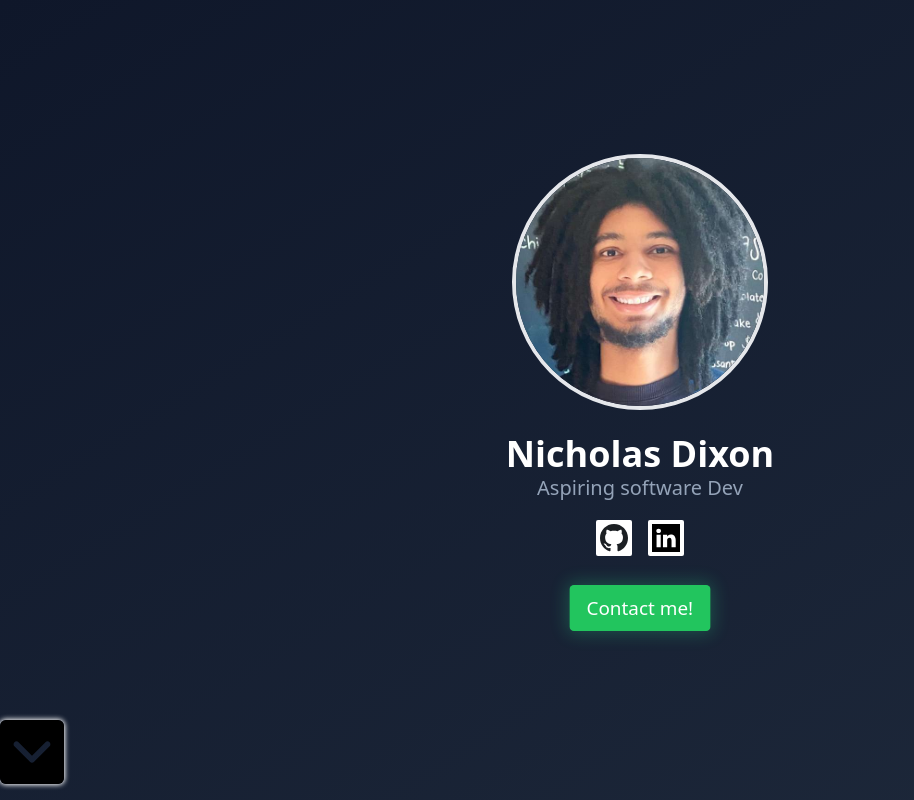
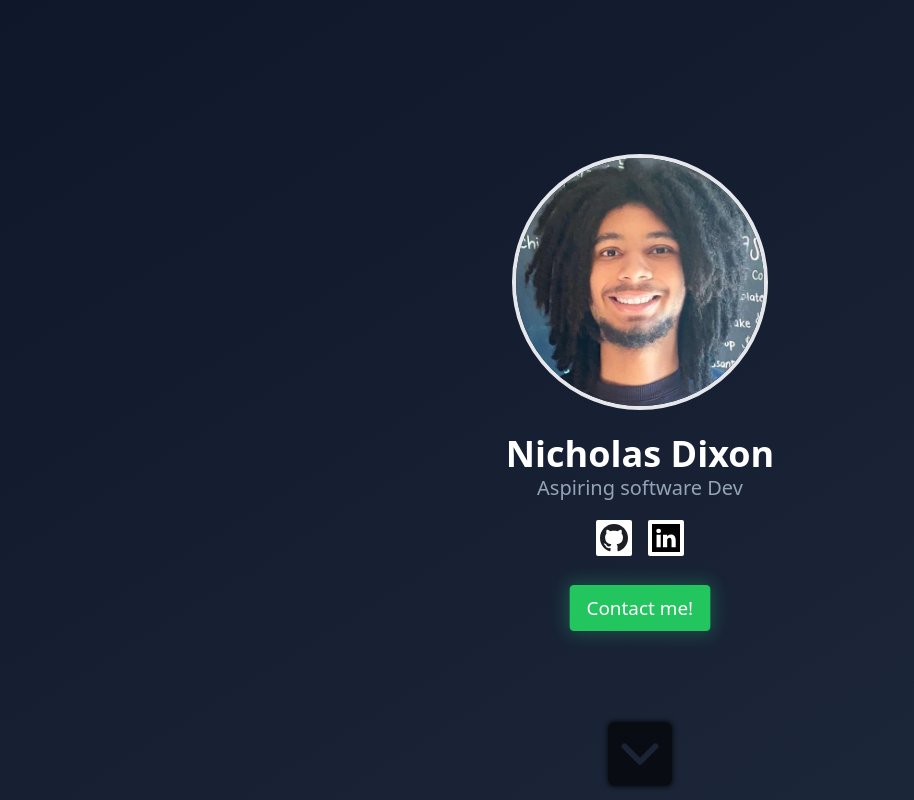
Before and after one commit to CoolCoder54323/Portfolio, a SvelteKit app: page / in a window 1280 px wide. Shown: the top 800 px of the page, without its empty margins (0-914 px from the left). Built offline with nearby package versions, Linux system fonts and the light colour scheme.

Commit message:
added animation

```diff
--- a/src/routes/+page.svelte
+++ b/src/routes/+page.svelte
@@ -9,15 +9,89 @@
     import './about.svelte'
     import Landing from './landing.svelte';
     import About from './about.svelte';
-    let count = 0;
+
+    // @ts-ignore
+    import { onMount } from 'svelte';
+    import Projects from './projects.svelte';
+
+    // @ts-ignore
+    /**
+     * @type {import("svelte").SvelteComponent<{ [x: string]: never; }, { [evt: string]: CustomEvent<any>; }, {}> & { $$bindings?: string | undefined; }}
+     */
+    let landing;
+    export const prerender = true;
+
+    let scrollDown;
+    let i = 0;
+    let pages = 3
+    let scroll = 0;
+    let pageHeight = 0;
+    let bounce = true;
+
+    function nextPage() {
+        console.log("scroll " + (scroll + 5) + "/" + pageHeight + "=" + (window.scrollY + 5)/pageHeight)
+        i = Math.trunc((scroll + 6)/pageHeight);
+        console.log(i)
+
+        if(i < pages - 1){
+            i++;
+        }
+        else{
+            i = 0
+        }
+        return i;
+    }
+
+    onMount(()=>{
+        scrollDown = ()=> {
+            console.log("next " + window.scrollY)
+            // console.log(landing)
+        window.scrollTo({
+            // @ts-ignore
+            top:window.innerHeight * nextPage(),
+            behavior:'smooth',
+    })
+        // landing.scrollTo()
+    }
+    })
+
+
 
 </script>
 
+<svelte:window bind:scrollY={scroll} ></svelte:window>
+<div bind:clientHeight={pageHeight}>
+    <Landing bind:this={landing}>
+    </Landing>
+</div>
+<div class="w-screen">
 
-<Landing>
-</Landing>
 <About>
 </About>
-<button class=" h-16 w-16 fixed bottom-4 transition-all hover:scale-105">
-    <img class="rounded-md shadow-whiteG" src="down-arrow.svg" alt="down arrow">
-</button>
+<Projects>
+</Projects>
+<div class="left-1/2 -translate-x-1/2 text-white transform fixed bottom-6 " >
+    <button on:click={scrollDown} class="h-12 w-16 transition-all hover:scale-105 {bounce && "bounceIt"}" on:mouseenter={()=> bounce = false}>
+        <img class=" {scroll > (pages - 1.5)*pageHeight && "rotate-180"} absolute opacity-65 transition-all hover:opacity-100 -translate-y-6 rounded-md shadow-blackG z-10" src="down-arrow.svg" alt="down arrow">
+
+    </button>
+
+</div>
+</div>
+
+
+<style>
+    @keyframes bounce {
+        0% {transform: translateY(0);}
+        50% {transform: translateY(-1rem);}
+        100% {transform: translateY(0);}
+    }
+
+    .bounceIt {
+        animation: bounce 1s 2s 5;
+    }
+
+    .bounceIt:hover {
+        animation: none;
+    }
+</style>
```
